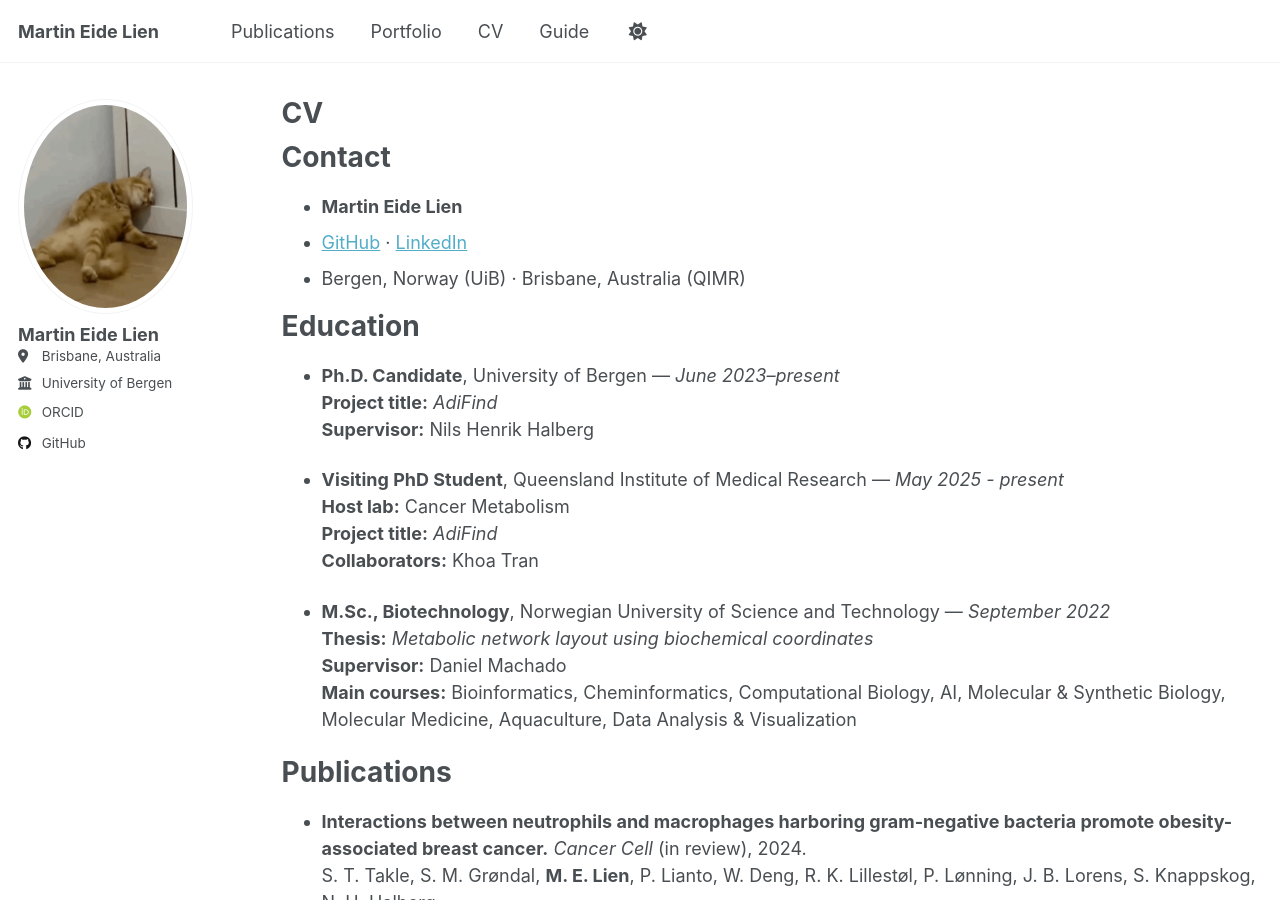
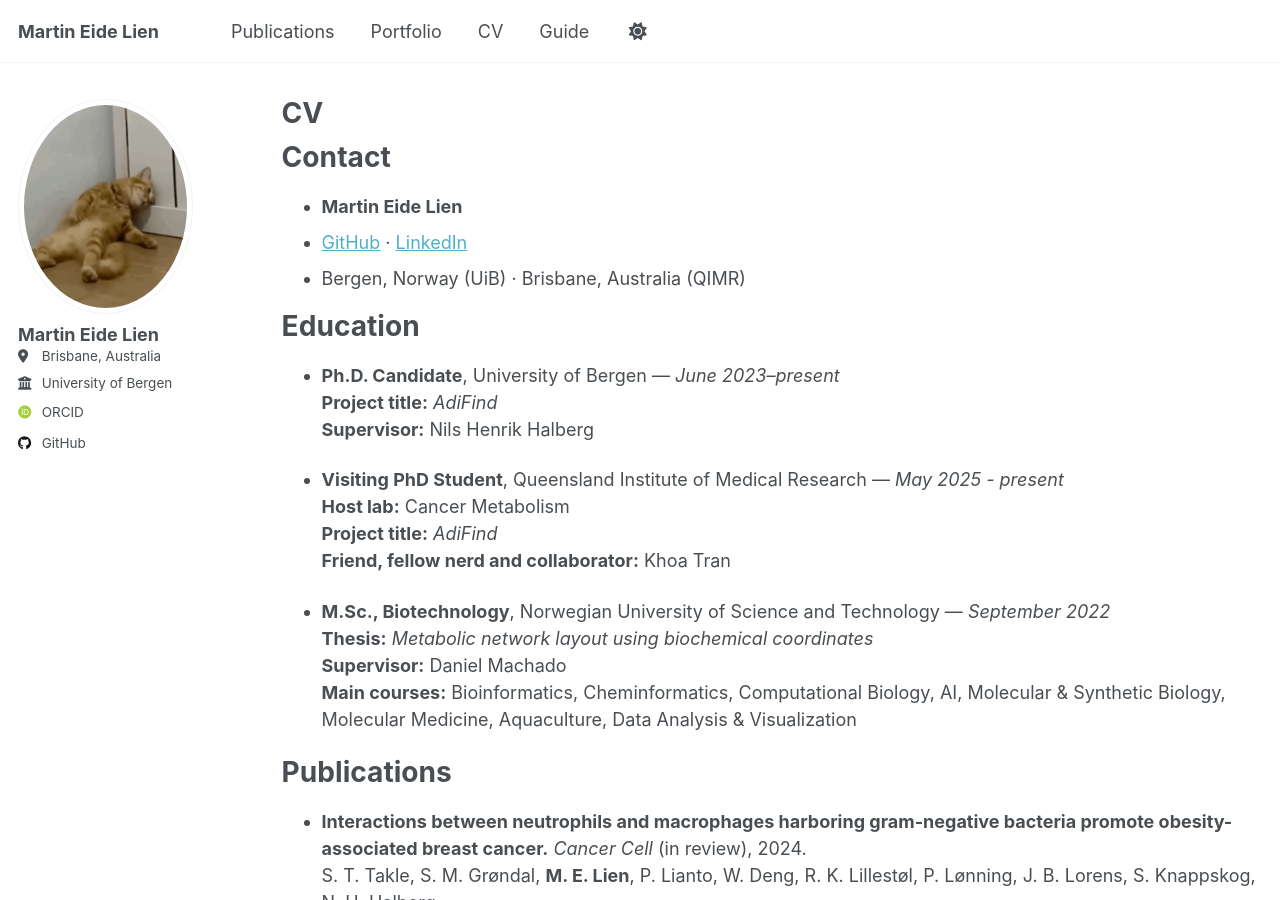
Before and after one commit to meidelien/meidelien.github.io, a Jekyll site: the page built from _pages/cv.md, in a window 1280 px wide and 900 px high. Built offline with Jekyll 4.4.1, drawn with Linux system fonts in a browser that asks for light colours; some web fonts are replaced; a script that is not in the unit is left out.

Commit message:
Update collaborator description in CV
Changed the description of Khoa Tran from 'Collaborators' to 'Friend, fellow nerd and collaborator' in the Education section of the CV.

```diff
--- a/_pages/cv.md
+++ b/_pages/cv.md
@@ -25,7 +25,7 @@ Education
 * **Visiting PhD Student**, Queensland Institute of Medical Research  — *May 2025 - present*
   **Host lab:** Cancer Metabolism
   **Project title:** *AdiFind*
-  **Collaborators:** Khoa Tran
+  **Friend, fellow nerd and collaborator:** Khoa Tran
 
 * **M.Sc., Biotechnology**, Norwegian University of Science and Technology — *September 2022*
   **Thesis:** *Metabolic network layout using biochemical coordinates*
```
